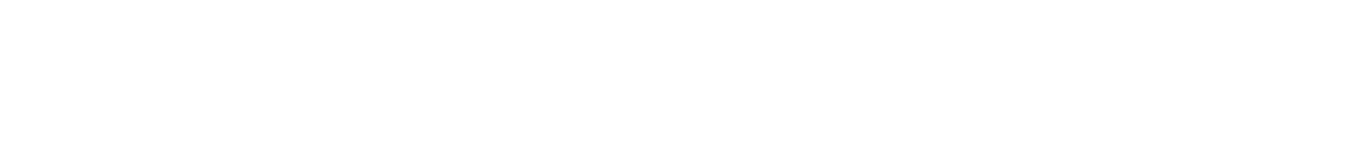
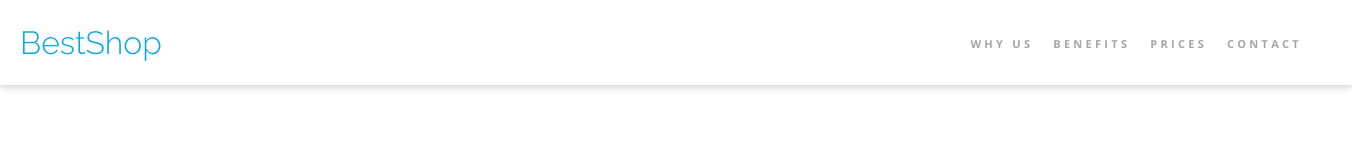
Before and after one commit to Catalina22-creator/BestShop, a plain HTML site: page index.html in a window 1280 px wide. Shown: the whole page, 1352 px wide, since content can reach past the window. Drawn offline with nearby package versions, Linux system fonts and the light colour scheme.

Commit message:
Zrobiona sekcja header

```diff
--- a/css/style.css
+++ b/css/style.css
@@ -5,3 +5,67 @@ font-family: 'Open Sans', sans-serif;
 font-family: 'Raleway', sans-serif;
 
  */
+* {
+    margin: 0;
+    padding: 0;
+    box-sizing: border-box;
+}
+}
+:root {
+    --color-primary: #08A6E4;
+    --color-primary-shadow: rgba(7, 172, 230, .16);
+    --color-redish: #FB3B64;
+    --color-green: #55DFB4;
+    --color-black: #000000;
+    --color-white: #ffffff;
+    --color-grey: #A5A5A5;
+    --color-light-grey: #F7F7F7;
+    --button-radius: 35px;
+    --font-raleway: "Raleway", sans-serif;
+    --font-open-sans: "Open Sans", sans-serif;
+}
+.container {
+    margin: 0 auto;
+    width: 1352px;
+}
+.page-header .container {
+    height: 85px;
+    display: flex;
+    justify-content: space-between;
+    align-items: center;
+    box-shadow: 0px 3px 6px #00000029;
+    opacity: 1;
+}
+.page-title {
+    color: #08A6E4;
+    text-align: left;
+    font: normal normal 300 32px/37px Raleway;
+    letter-spacing: 0px;
+    opacity: 1;
+    margin-left: 20px;
+}
+.page-nav {}
+.page-nav-list {
+    display: flex;
+    justify-content: space-around;
+    margin-right: 30px;
+    padding: 20px;
+}
+.page-nav-list li {
+    margin-left: 20px;
+    list-style: none;
+}
+.page-nav-list a {
+
+    text-transform: uppercase;
+    font: normal normal bold 11px/15px Open Sans;
+    letter-spacing: 3.28px;
+    color: #A5A5A5;
+    opacity: 1;
+    text-decoration: none;
+}
+.page-nav-list a:hover {
+    border-bottom: 4px solid #08A6E4;
+    color: black;
+    opacity: 1;
+}
--- a/index.html
+++ b/index.html
@@ -5,12 +5,30 @@
     <meta name="viewport"
           content="width=device-width, user-scalable=no, initial-scale=1.0, maximum-scale=1.0, minimum-scale=1.0">
     <meta http-equiv="X-UA-Compatible" content="ie=edge">
+    <link rel="stylesheet" href="css/style.css">
+    <link rel="stylesheet" href="css/reset.css">
     <link rel="preconnect" href="https://fonts.googleapis.com">
     <link rel="preconnect" href="https://fonts.gstatic.com" crossorigin>
     <link href="https://fonts.googleapis.com/css2?family=Open+Sans:wght@300;400;700&family=Raleway:wght@300;400;700;800&display=swap" rel="stylesheet">
+
     <title>BestShop</title>
 </head>
 <body>
+<header class="page-header">
+    <div class="container">
+        <h1 class="page-title">
+           BestShop
+        </h1>
+        <nav class="page-nav">
+            <ul class="page-nav-list">
+                <li><a href="#">Why Us</a></li>
+                <li><a href="#">Benefits</a></li>
+                <li><a href="#">Prices</a></li>
+                <li><a href="#">Contact</a></li>
+            </ul>
+        </nav>
+    </div>
+</header>
 
 
 </body>
```
